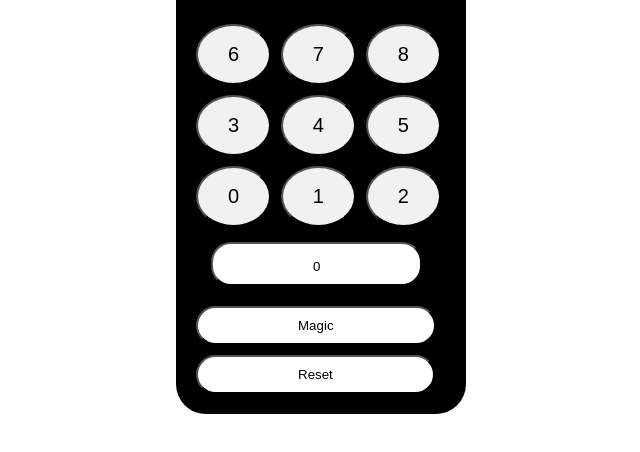
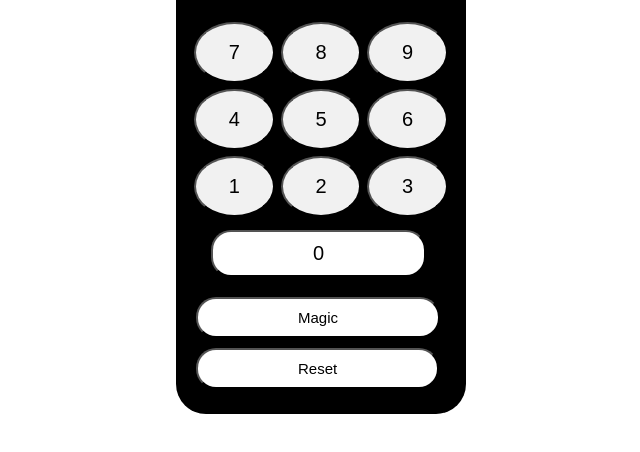
Before and after one commit to DilinaBandara/magic-calulator.js, a plain HTML site: page index.html in a window 1280 px wide. Shown: the part 94-546 px from the top of the page, without its empty margins (319-959 px from the left). Drawn offline with Linux system fonts and the light colour scheme.

Commit message:
Change interface

```diff
--- a/index.html
+++ b/index.html
@@ -16,19 +16,19 @@
         <h1>Display</h1>
       </div>
       <div class="flex-container">
-        <button class="btn">6</button>
         <button class="btn">7</button>
-        <button class="btn">8</button>  -
+        <button class="btn">8</button>
+        <button class="btn">9</button>
       </div>
       <div class="flex-container">
-        <button class="btn">3</button>
         <button class="btn">4</button>
-        <button class="btn">5</button>  -
+        <button class="btn">5</button>
+        <button class="btn">6</button>
       </div>
       <div class="flex-container">
-        <button class="btn">0</button>
         <button class="btn">1</button>
-        <button class="btn">2</button>  -
+        <button class="btn">2</button>
+        <button class="btn">3</button>
       </div>
       <button class="btn zero-btn">0</button>
       <button class="magic-btn">Magic</button>
--- a/styles.css
+++ b/styles.css
@@ -17,17 +17,19 @@
   margin-top: 10px;
   text-align: center;
   border-radius: 20px;
+  font-size: 15px;
 }
 
 .zero-btn{
   margin: auto;
   background-color: white;
   padding: 100px 100px;
-  padding-top: 15px;
+  padding-top: 10px;
   padding-bottom: 10px;
   margin: 10px 35px;
   text-align: center;
   border-radius: 20px;
+  font-size: 20px;
 }
 
 .reset-btn{
@@ -41,6 +43,7 @@
   margin-right: 20px;
   text-align: center;
   border-radius: 20px;
+  font-size: 15px;
 }
 
 .btn{
@@ -65,7 +68,7 @@
 .flex-container > button {
   background-color: #f1f1f1;
   width: 100px;
-  margin:5px;
+  margin:3px;
   text-align: center;
   line-height: 55px;
   font-size: 20px;
```
